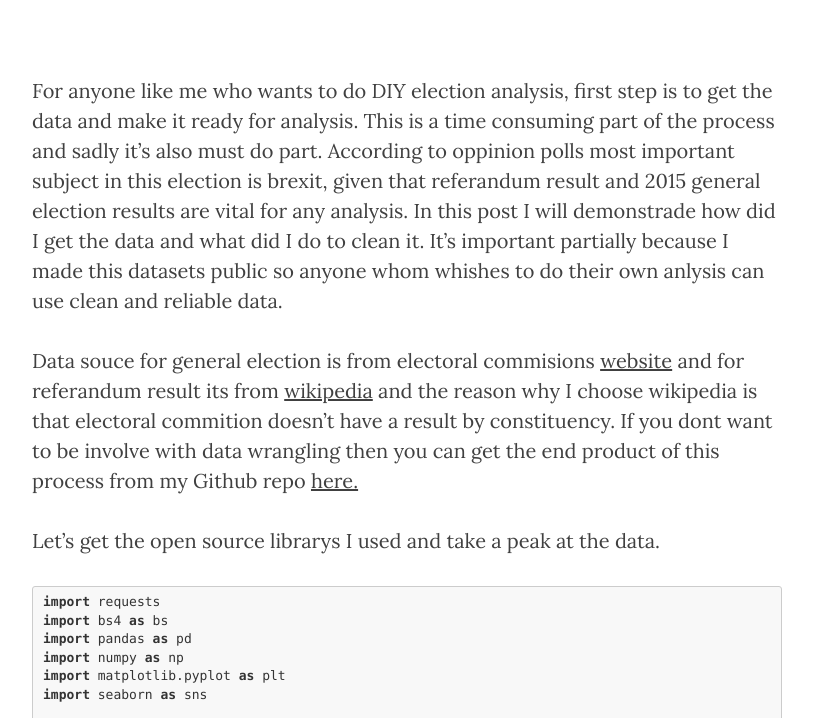
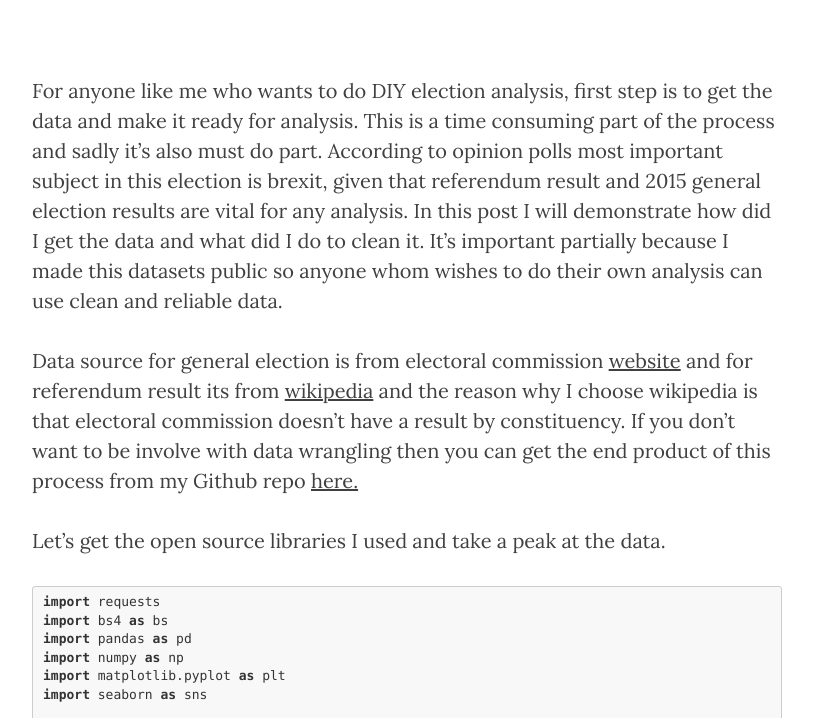
Before and after one commit to verybigdata/verybigdata.github.io, a Jekyll site: the page built from _posts/2017-05-01-uk-general-election-2017-powered-by-python.md, in a window 1280 px wide and 900 px high, scrolled down 295 px, cut to the strip 182-900 px from the top of the window. Shown: the whole strip, without its empty margins (233-1046 px from the left). Built offline with Jekyll 4.4.1, drawn with Linux system fonts in a browser that asks for light colours; nearby versions of some CDN libraries; comment, search, counter and statistics services are not loaded; some of the changed text lies outside the part shown.

Commit message:
fixed mistakes

````diff
--- a/_posts/2017-05-01-uk-general-election-2017-powered-by-python.md
+++ b/_posts/2017-05-01-uk-general-election-2017-powered-by-python.md
@@ -1,11 +1,11 @@
 ---
 header-img: "img/parliment.jpeg"
 ---
-For anyone like me who wants to do DIY election analysis, first step is to get the data and make it ready for analysis. This is a time consuming part of the process and sadly it's also must do part. According to oppinion polls most important subject in this election is brexit, given that referandum result and 2015 general election results are vital for any analysis. In this post I will demonstrade how did I get the data and what did I do to clean it. It's important partially because I made this datasets public so anyone whom whishes to do their own anlysis can use clean and reliable data.
+For anyone like me who wants to do DIY election analysis, first step is to get the data and make it ready for analysis. This is a time consuming part of the process and sadly it's also must do part. According to opinion polls most important subject in this election is brexit, given that referendum result and 2015 general election results are vital for any analysis. In this post I will demonstrate how did I get the data and what did I do to clean it. It's important partially because I made this datasets public so anyone whom wishes to do their own analysis can use clean and reliable data.
 
-Data souce for general election is from electoral commisions [website](http://www.electoralcommission.org.uk/our-work/our-research/electoral-data) and for referandum result its from [wikipedia](https://en.wikipedia.org/wiki/Results_of_the_United_Kingdom_European_Union_membership_referendum,_2016) and the reason why I choose wikipedia is that electoral commition doesn't have a result by constituency. If you dont want to be involve with data wrangling then you can get the end product of this process from my Github repo [here.](https://github.com/bbuluttekin/election_data_2017)
+Data source for general election is from electoral commission [website](http://www.electoralcommission.org.uk/our-work/our-research/electoral-data) and for referendum result its from [wikipedia](https://en.wikipedia.org/wiki/Results_of_the_United_Kingdom_European_Union_membership_referendum,_2016) and the reason why I choose wikipedia is that electoral commission doesn't have a result by constituency. If you don't want to be involve with data wrangling then you can get the end product of this process from my Github repo [here.](https://github.com/bbuluttekin/election_data_2017)
 
-Let's get the open source librarys I used and take a peak at the data.
+Let's get the open source libraries I used and take a peak at the data.
 
 
 ```python
@@ -240,7 +240,7 @@
 df.loc[df.second_party == 'respect', ['second_party']] = 'other'
 ```
 
-Now we can change to lower case for all the string entries so when we merge with referandum result, we don't get any conflicted constituency names.
+Now we can change to lower case for all the string entries so when we merge with referendum result, we don't get any conflicted constituency names.
 
 
 ```python
@@ -272,7 +273,7 @@
 df.constituency_name = const_name
 ```
 
-We now can fetch the referandum results. Data we are looking for stored in the 36th (Python use 0 based index.) table in that page. I will print the table head variables to see if thats the correct table.
+We now can fetch the referendum results. Data we are looking for stored in the 36th (Python use 0 based index.) table in that page. I will print the table head variables to see if thats the correct table.
 
 
 ```python
@@ -474,7 +475,7 @@
 ## Time for Testing
 
 Now that our data entries are unified we can run some validation tests to see if everything is as expected.
-First test is for referandum data integrity. I will check if the percentage sums of leave and remain add up to 100%.
+First test is for referendum data integrity. I will check if the percentage sums of leave and remain add up to 100%.
 
 
 ```python
````
Also changed, not shown: other parts of _posts/2017-05-01-uk-general-election-2017-powered-by-python.md (+8 -7 lines).
